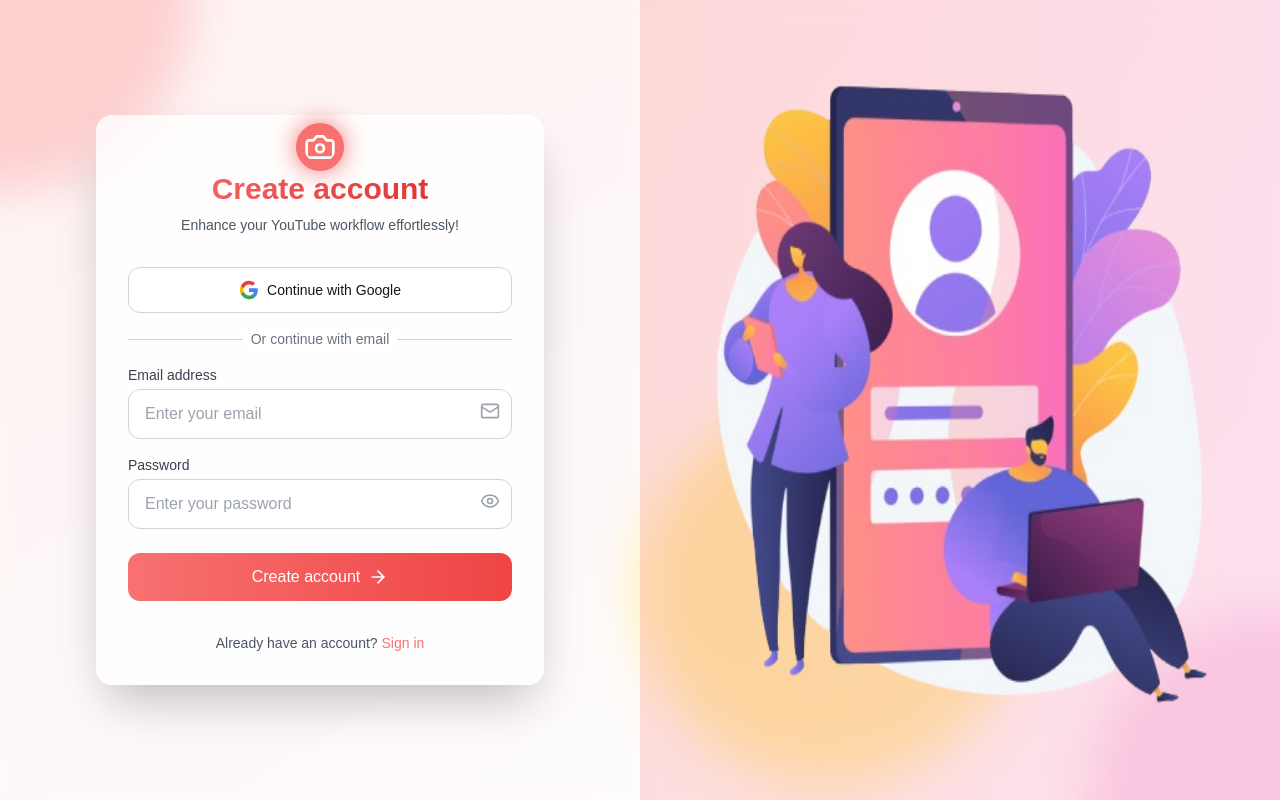
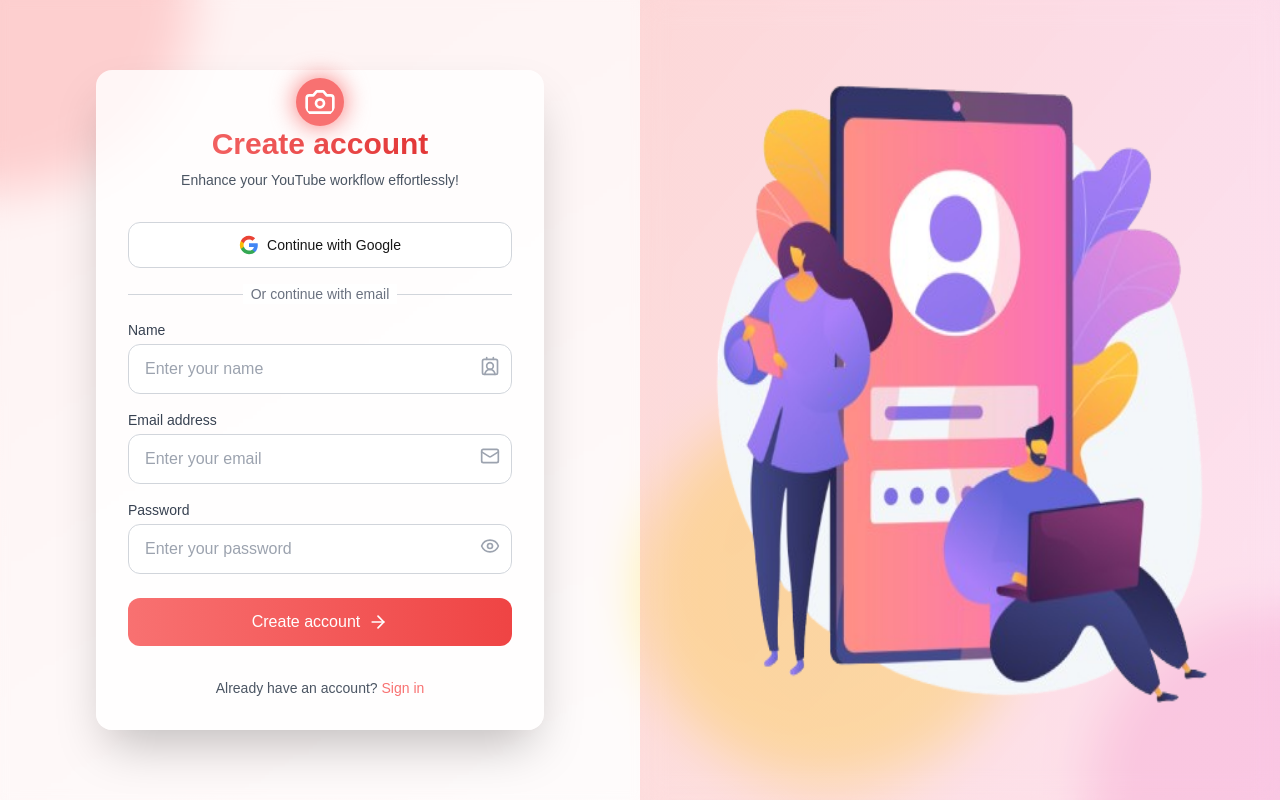
Before and after one commit to vigneshwaranbalamurugan/BlueOcean, a Next.js app in the folder frontend/: page /signup in a window 1280 px wide. Both pictures are taken after a click on the button "Sign up". Built offline with nearby package versions, Linux system fonts and the light colour scheme.

Commit message:
Signup page half work done

```diff
--- a/frontend/src/app/signup/page.js
+++ b/frontend/src/app/signup/page.js
@@ -2,11 +2,15 @@
 
 import React, { useState } from 'react';
 import Image from 'next/image';
-import { Camera, Mail, CheckCircle, XCircle, ArrowRight , Eye, EyeOff} from 'lucide-react';
+import { Camera, Mail, CheckCircle, XCircle, ArrowRight , Eye, EyeOff,ContactRound} from 'lucide-react';
 import illustration from "@images/signup/Loginillus.png";
+import axios from "axios";
+import { toast } from "react-toastify";
+
 
 const AuthPages = () => {
   const [isLogin, setIsLogin] = useState(true);
+  const [name, setName] = useState('');
   const [email, setEmail] = useState('');
   const [password, setPassword] = useState('');
   const [isLoading, setIsLoading] = useState(false);
@@ -26,7 +30,7 @@ const AuthPages = () => {
 
   const isPasswordValid = Object.values(validations).every(Boolean);
 
-  const handleSubmit = (e) => {
+  const handleSubmit = async(e) => {
     e.preventDefault();
     setIsLoading(true);
 
@@ -36,9 +40,50 @@ const AuthPages = () => {
       return;
     }
 
+    if(!isLogin){
+      try {
+
+        const formData={
+          name:name,
+          email:email,
+          password:password
+        }
+
+        const response = await axios.post("http://localhost:5273/auth/signup", formData);
+        toast.success(response.data.message);
+        setEmail("");
+        setName("");
+        setPassword("");
+      } catch (error) {
+        toast.error(error.response?.data?.message || "Signup failed!");
+      }
+    }
+
+    if(isLogin){
+      try {
+
+        const formData={
+          email:email,
+          password:password
+        }
+
+        const response = await axios.post("http://localhost:5273/auth/login", formData);
+        toast.success(response.data.message);
+        setEmail("");
+        setPassword("");
+      } catch (error) {
+        toast.error(error.response?.data?.message || "Login failed!");
+      }
+    }
+
     // Simulate loading
     setTimeout(() => setIsLoading(false), 2000);
   };
+
+
+  const handleContinueWithGoogle = () =>{
+    window.location.href = "http://localhost:5273/auth/google";
+  }
 
   return (
 
@@ -78,6 +123,7 @@ const AuthPages = () => {
                 <button
                   type="button"
                   className="flex items-center justify-center gap-2 px-4 py-3 border border-gray-300 rounded-xl hover:border-red-400 hover:shadow-lg transition-all duration-300 bg-white group"
+                  onClick={handleContinueWithGoogle}
                 >
                   <svg className="h-5 w-5 group-hover:scale-110 transition-transform" viewBox="0 0 24 24">
                     <path d="M22.56 12.25c0-.78-.07-1.53-.2-2.25H12v4.26h5.92c-.26 1.37-1.04 2.53-2.21 3.31v2.77h3.57c2.08-1.92 3.28-4.74 3.28-8.09z" fill="#4285F4"/>
@@ -97,6 +143,25 @@ const AuthPages = () => {
                   <span className="px-2 bg-white text-gray-500">Or continue with email</span>
                 </div>
               </div>
+
+           {!isLogin &&    <div className="group">
+                <label className="block text-sm font-medium text-gray-700 mb-1">
+                  Name
+                </label>
+                <div className="relative">
+                  <input
+                    type="text"
+                    value={name}
+                    onChange={(e) => setName(e.target.value)}
+                    className="w-full px-4 py-3 border border-gray-300 rounded-xl focus:ring-2 focus:ring-red-400 focus:border-transparent transition-all duration-300 bg-white/50 backdrop-blur-sm"
+                    placeholder="Enter your name"
+                    required
+
+                 />
+                  <ContactRound className="absolute right-3 top-3 h-5 w-5 text-gray-400 group-hover:text-red-400 transition-colors" />
+                </div>
+              </div>
+            }
 
               {/* Email Input */}
               <div className="group">
```
